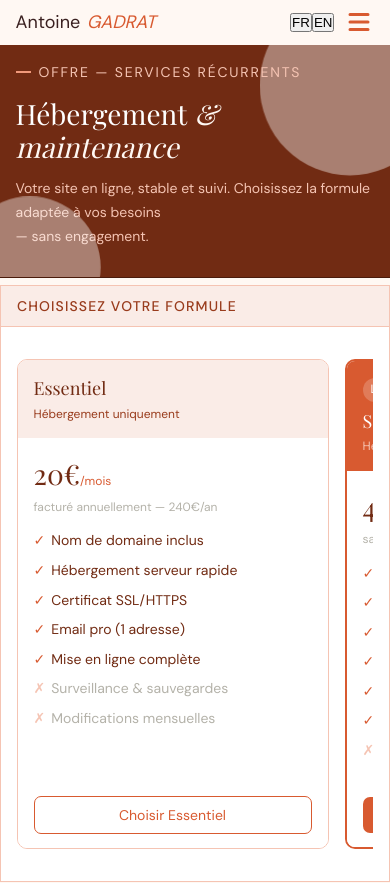
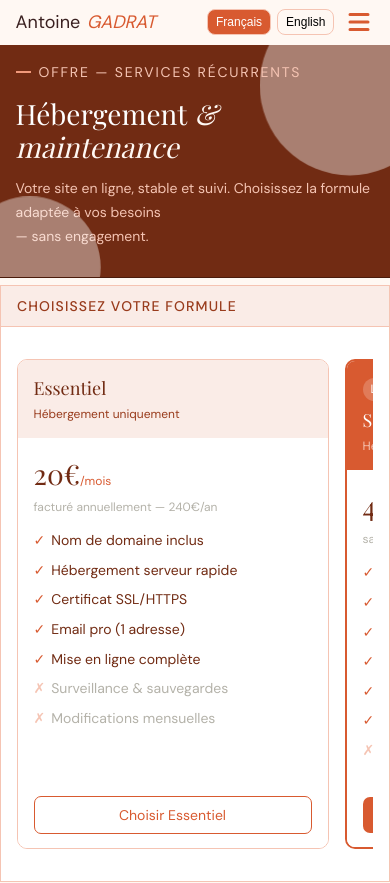
Before and after one commit to AntoineA4/My-Freelancer-Website, a React (Vite) app: page /offres/hebergement in a window 390 px wide. Shown: the top 883 px of the page. Built offline with nearby package versions, Linux system fonts and the light colour scheme; a web font is replaced by a local one.

Commit message:
fix: header

```diff
--- a/src/components/ChangeLanguage.jsx
+++ b/src/components/ChangeLanguage.jsx
@@ -1,4 +1,5 @@
 import { useTranslation } from 'react-i18next'
+import '../styles/components/languageSwitch.scss'
 
 function LanguageSwitcher() {
     const { i18n } = useTranslation()
@@ -9,13 +10,13 @@ function LanguageSwitcher() {
             className={i18n.language === 'fr' ? 'active' : ''}
             onClick={() => i18n.changeLanguage('fr')}
         >
-            FR
+            Français
         </button>
         <button
             className={i18n.language === 'en' ? 'active' : ''}
             onClick={() => i18n.changeLanguage('en')}
         >
-            EN
+            English
         </button>
         </div>
     )
--- a/src/components/Header.jsx
+++ b/src/components/Header.jsx
@@ -90,10 +90,10 @@ function Header() {
                                     </a>
                                 </li>
                                 <li>
-                                    <a href="#projets" className='drawer-link' onClick={()=>setMenuOpen(false)}>
-                                        <span>Projets</span>
+                                    <Link to="/projects-page" className='drawer-link' onClick={()=>setMenuOpen(false)}>
+                                        <span>Mes projets</span>
                                     <HiChevronRight />
-                                    </a>
+                                    </Link>
                                 </li>
                                 <li>
                                     <a href="#compétences" className='drawer-link' onClick={()=>setMenuOpen(false)}>
--- a/src/styles/components/Header.scss
+++ b/src/styles/components/Header.scss
@@ -178,25 +178,51 @@ p {
     }
 }
 
-@include mobile {
-     header {
+@include tablet {
+    header {
+        .header-nav-bar {
+            ul {
+                gap:0.5rem;
+                li a{
+                    font-size: $font-size-base;
+                }
+            }
+        }
+        .header-rightpart{
+            .contactBtn {
+                font-size: $font-size-base;
+                padding: 2px 10px;
+            }
+        }
+    }
+
+}
+
+ @media (max-width: 820px) {
+    header {
         height: auto;
+        margin:1% 0 1% 0;
         .header-nav-bar {
             ul {
                 display: none;
             }
-
         }
-         .header-rightpart {
+        .header-rightpart {
             .contactBtn {
                 display: none;
             }
 
             .menuBurger {
                 display: block;
-                margin-top: 8%;
+                margin-top: 4%;
             }
-         }
+        }
+    }
+ }
+@include mobile {
+     header {
+        height: auto;
+        margin: 0;
 
     }
     p {
--- /dev/null
+++ b/src/styles/components/languageSwitch.scss
@@ -0,0 +1,27 @@
+.lang-switcher {
+    display: flex;
+    gap:6px;
+    button {
+        padding: 5px 8px;
+        background-color: $color-bg-creme;
+        border-radius: 8px;
+        border: 1px solid $color-border;
+        font-size: $font-size-md;
+        &:hover {
+            background-color: $color-border-mid;
+            color: $color-bg-white;
+        }
+    }
+    .active {
+        background-color: $color-corail;
+        color: $color-bg-white;
+    }
+}
+
+@include mobile {
+    .lang-switcher {
+        button {
+            font-size: $font-size-xs;
+        }
+    }
+}
```
